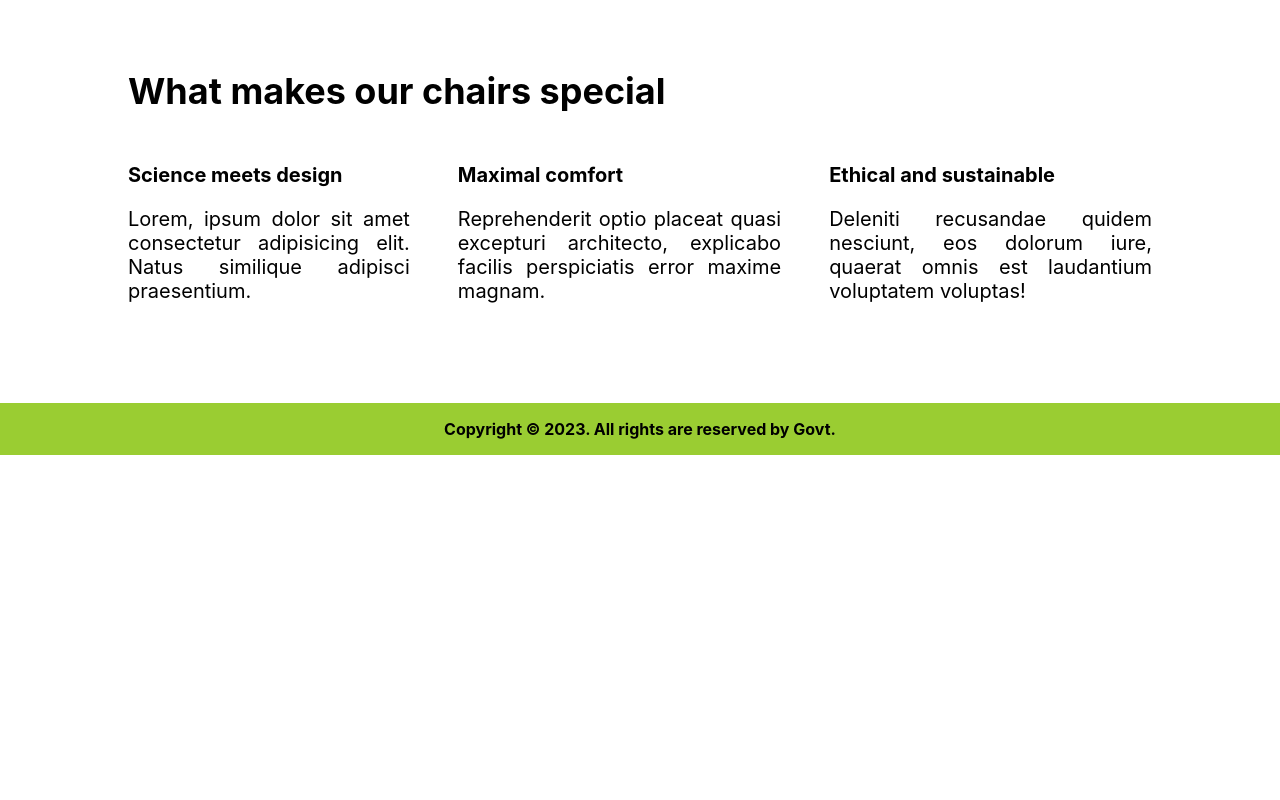
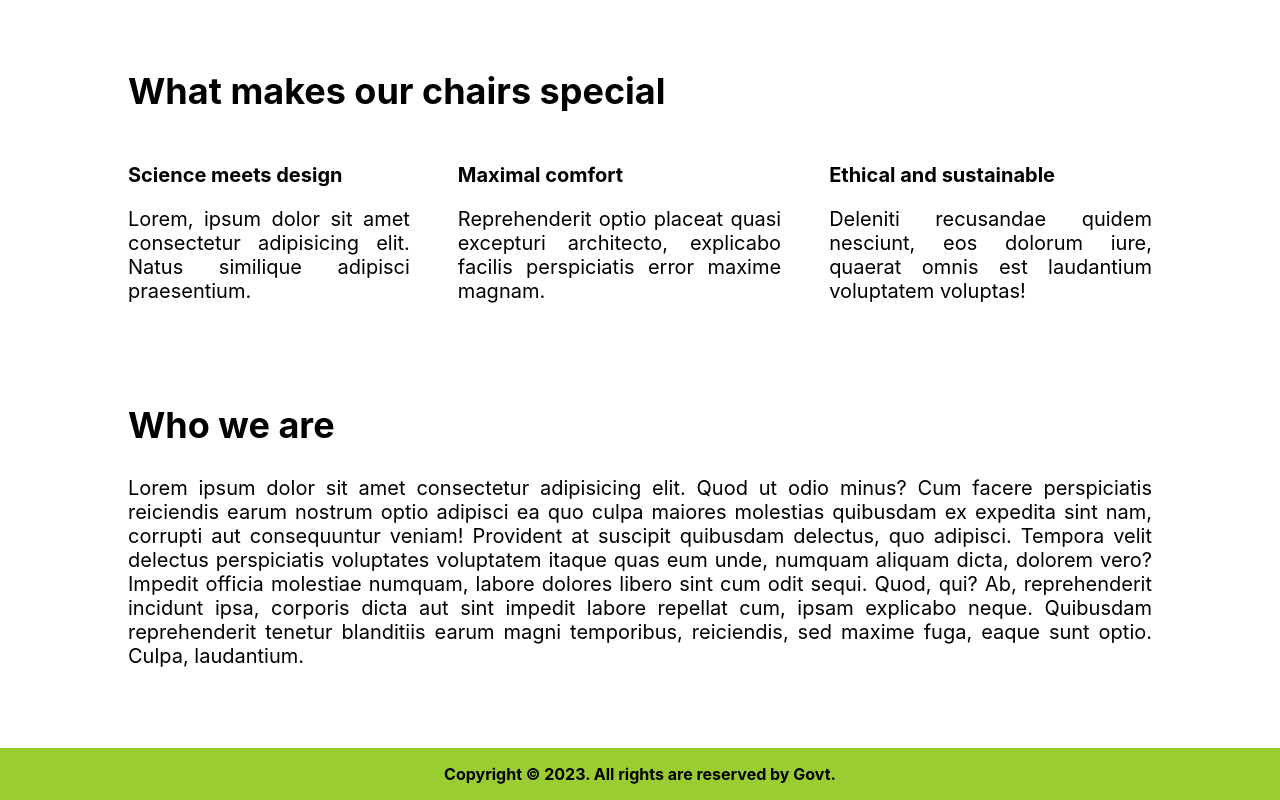
Before and after one commit to raihan-mahmud-talukder/govt-project, a React (Create React App) app: page / in a window 1280 px wide. Shown: the part 669-1469 px from the top of the page. Before the commit the page ends 1124 px from the top, so only its background shows below. Built offline with nearby package versions, Linux system fonts and the light colour scheme.

Commit message:
landing about

```diff
--- a/src/Components/Home.jsx
+++ b/src/Components/Home.jsx
@@ -45,6 +45,14 @@ export const Home = () => {
                     </div>
                 </section>
             </div>
+            <div>
+                <section className="about">
+                    <h2>Who we are</h2>
+                    <p>
+                        Lorem ipsum dolor sit amet consectetur adipisicing elit. Quod ut odio minus? Cum facere perspiciatis reiciendis earum nostrum optio adipisci ea quo culpa maiores molestias quibusdam ex expedita sint nam, corrupti aut consequuntur veniam! Provident at suscipit quibusdam delectus, quo adipisci. Tempora velit delectus perspiciatis voluptates voluptatem itaque quas eum unde, numquam aliquam dicta, dolorem vero? Impedit officia molestiae numquam, labore dolores libero sint cum odit sequi. Quod, qui? Ab, reprehenderit incidunt ipsa, corporis dicta aut sint impedit labore repellat cum, ipsam explicabo neque. Quibusdam reprehenderit tenetur blanditiis earum magni temporibus, reiciendis, sed maxime fuga, eaque sunt optio. Culpa, laudantium.
+                    </p>
+                </section>
+            </div>
         </main>
     )
 }
--- a/src/index.css
+++ b/src/index.css
@@ -128,6 +128,19 @@ main {
   font-size: 1.25rem;
 }
 
+.about {
+  margin: 5rem 0;
+}
+
+.about h2 {
+  font-size: 2.25rem;
+}
+
+.about p {
+  font-size: 1.25rem;
+  text-align: justify;
+}
+
 footer {
   text-align: center;
   background: yellowgreen;
```
